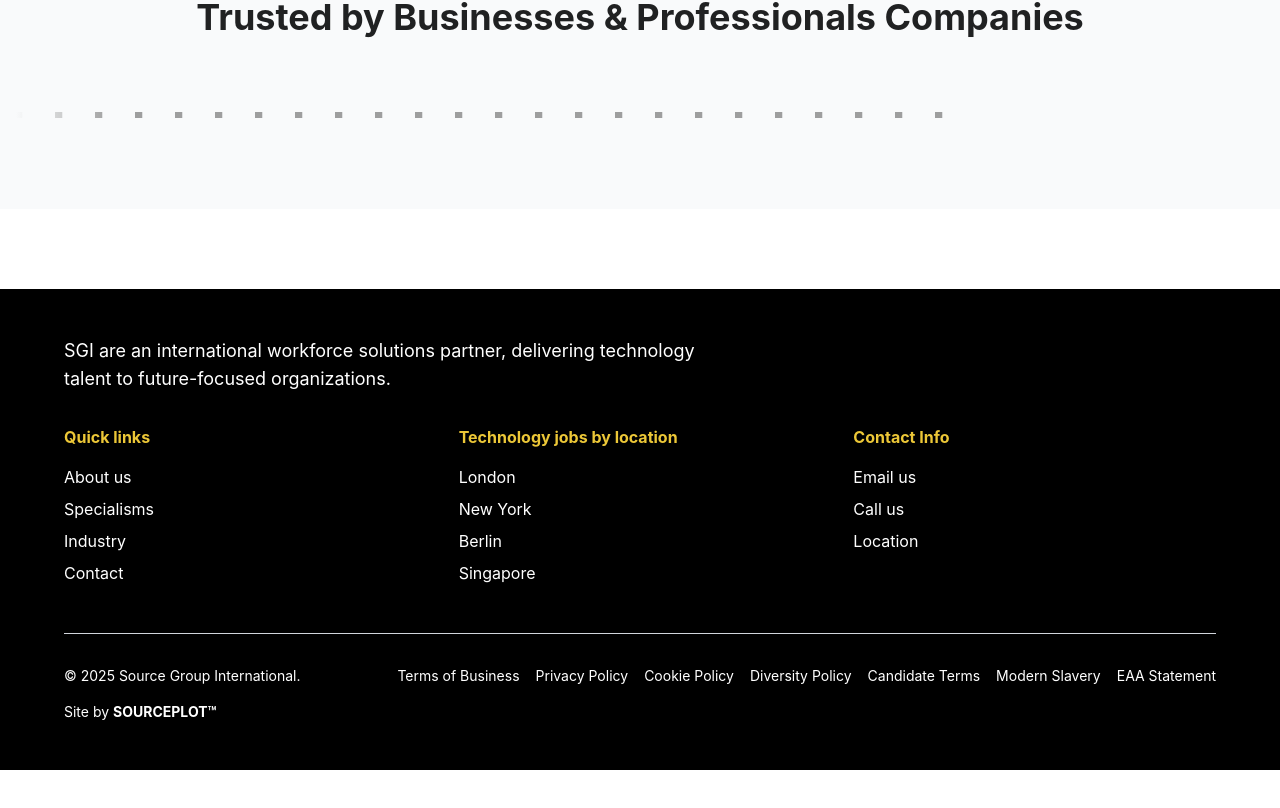
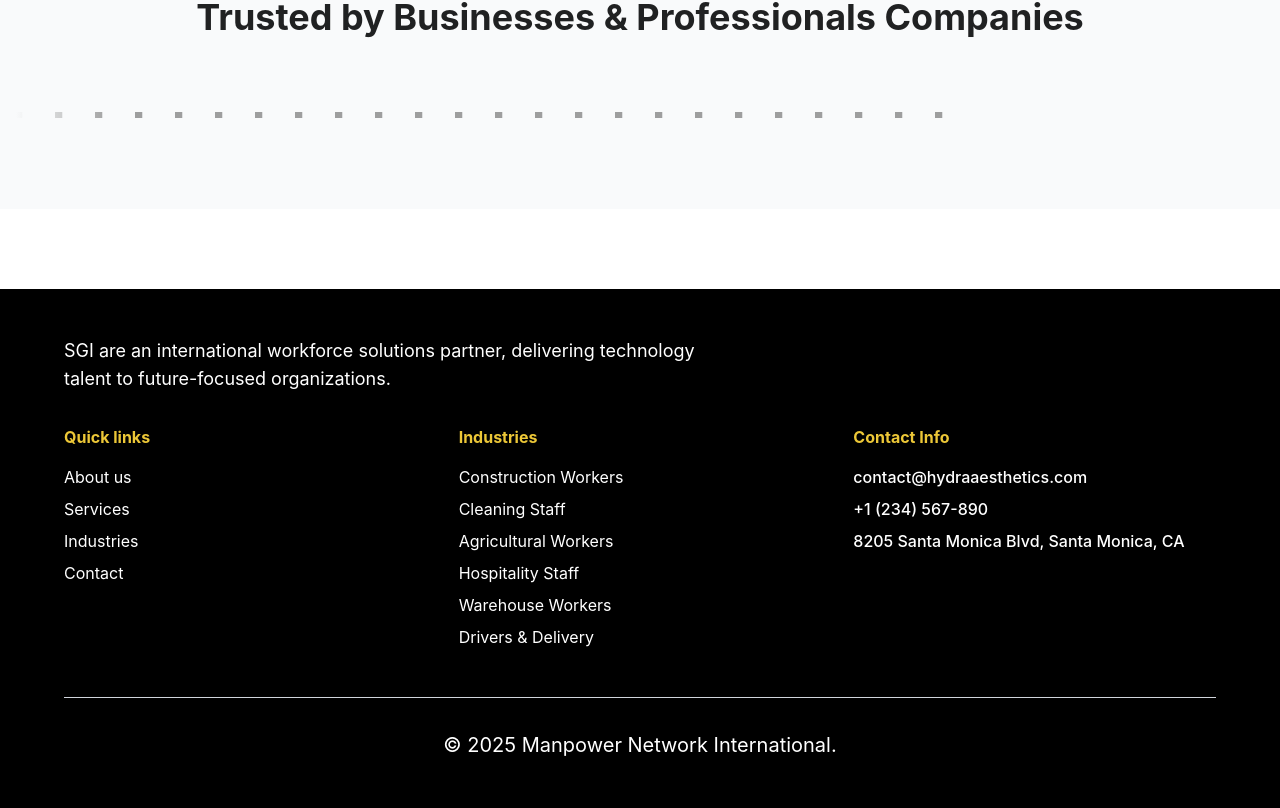
Before and after one commit to jihansofts/Manpower-Network, a Next.js app: page /about in a window 1280 px wide. Shown: the part 3810-4618 px from the top of the page. Before the commit the page ends 4580 px from the top, so only its background shows below. Built offline with nearby package versions, Linux system fonts and the light colour scheme; grey boxes are pictures that could not be loaded.

Commit message:
update footer menu

```diff
--- a/src/common/Footer.tsx
+++ b/src/common/Footer.tsx
@@ -1,5 +1,6 @@
 import React from "react";
 import Link from "next/link";
+import { Industries } from "@/lib/data";
 
 export default function Footer() {
   return (
@@ -18,29 +19,29 @@ export default function Footer() {
             <ul className="space-y-2">
               <li>
                 <Link
-                  href="#"
-                  className="hover:text-gray-900 transition-colors">
+                  href="/about"
+                  className="hover:text-primary transition-colors">
                   About us
                 </Link>
               </li>
               <li>
                 <Link
-                  href="#"
-                  className="hover:text-gray-900 transition-colors">
-                  Specialisms
+                  href="/services"
+                  className="hover:text-primary transition-colors">
+                  Services
                 </Link>
               </li>
               <li>
                 <Link
-                  href="#"
-                  className="hover:text-gray-900 transition-colors">
-                  Industry
+                  href="/industries"
+                  className="hover:text-primary transition-colors">
+                  Industries
                 </Link>
               </li>
               <li>
                 <Link
-                  href="#"
-                  className="hover:text-gray-900 transition-colors">
+                  href="/contact"
+                  className="hover:text-primary transition-colors">
                   Contact
                 </Link>
               </li>
@@ -48,63 +49,44 @@ export default function Footer() {
           </div>
 
           <div>
-            <h3 className="font-bold text-primary mb-4">
-              Technology jobs by location
-            </h3>
+            <h3 className="font-bold text-primary mb-4">Industries</h3>
             <ul className="space-y-2">
-              <li>
-                <Link
-                  href="#"
-                  className="hover:text-gray-900 transition-colors">
-                  London
-                </Link>
-              </li>
-              <li>
-                <Link
-                  href="#"
-                  className="hover:text-gray-900 transition-colors">
-                  New York
-                </Link>
-              </li>
-              <li>
-                <Link
-                  href="#"
-                  className="hover:text-gray-900 transition-colors">
-                  Berlin
-                </Link>
-              </li>
-              <li>
-                <Link
-                  href="#"
-                  className="hover:text-gray-900 transition-colors">
-                  Singapore
-                </Link>
-              </li>
+              {Industries.map((industry) => (
+                <li key={industry.id}>
+                  <Link
+                    href={industry.href}
+                    className="hover:text-primary transition-colors">
+                    {industry.title}
+                  </Link>
+                </li>
+              ))}
             </ul>
           </div>
 
           <div>
             <h3 className="font-bold text-primary mb-4">Contact Info</h3>
-            <ul className="space-y-2">
+            <ul className="space-y-2 text-white font-medium">
               <li>
                 <Link
-                  href="#"
-                  className="hover:text-gray-900 transition-colors">
-                  Email us
+                  href="mailto:contact@hydraaesthetics.com"
+                  className="hover:text-primary transition-colors">
+                  contact@hydraaesthetics.com
                 </Link>
               </li>
               <li>
                 <Link
-                  href="#"
-                  className="hover:text-gray-900 transition-colors">
-                  Call us
+                  href="tel:+1234567890"
+                  className="hover:text-primary transition-colors">
+                  +1 (234) 567-890
                 </Link>
               </li>
               <li>
                 <Link
-                  href="#"
-                  className="hover:text-gray-900 transition-colors">
-                  Location
+                  href="https://maps.google.com/?q=8205+Santa+Monica+Blvd,+Santa+Monica,+CA+90046"
+                  target="_blank"
+                  rel="noopener noreferrer"
+                  className="hover:text-primary transition-colors">
+                  8205 Santa Monica Blvd, Santa Monica, CA
                 </Link>
               </li>
             </ul>
@@ -113,12 +95,14 @@ export default function Footer() {
 
         {/* Bottom section */}
         <div className="border-t border-gray-300 pt-8">
-          <div className="flex flex-col md:flex-row justify-between items-start md:items-center">
+          <div className="flex flex-col md:flex-row justify-center items-center md:items-center">
             <div className="mb-4 md:mb-0">
-              <p className="text-sm">© 2025 Source Group International.</p>
+              <p className="text-[20px]">
+                © 2025 Manpower Network International.
+              </p>
             </div>
 
-            <div className="flex flex-wrap gap-4">
+            {/* <div className="flex flex-wrap gap-4">
               <Link
                 href="#"
                 className="text-sm hover:text-gray-900 transition-colors">
@@ -154,13 +138,7 @@ export default function Footer() {
                 className="text-sm hover:text-gray-900 transition-colors">
                 EAA Statement
               </Link>
-            </div>
-          </div>
-
-          <div className="mt-4">
-            <p className="text-sm">
-              Site by <span className="font-bold">SOURCEPLOT™</span>
-            </p>
+            </div> */}
           </div>
         </div>
       </div>
--- a/src/components/Homepages/Specialisms.tsx
+++ b/src/components/Homepages/Specialisms.tsx
@@ -1,17 +1,12 @@
 import React from "react";
 import { FiArrowRight } from "react-icons/fi";
+import { Industries } from "../../lib/data";
+import Link from "next/link";
 
 const Specialisms = () => {
-  const specialisms = [
-    { name: "Hotel Manager" },
-    { name: "Receptionist" },
-    { name: "Housekeeping Staff" },
-    { name: "Restaurant Server" },
-    { name: "Chef" },
-    { name: "Factory Worker" },
-    { name: "Construction Worker" },
-    { name: "Electrician" },
-  ];
+  const specialisms = Industries;
+
+  // Define a set of gradients to use for the text
 
   const gradients = [
     "from-purple-500 via-pink-500 to-red-500",
@@ -29,7 +24,7 @@ const Specialisms = () => {
       <div className="container mx-auto px-4">
         <div className="text-center mb-12">
           <h2 className="text-4xl md:text-5xl font-bold text-white mb-4 border-b-4 border-[#44B6DA] inline-block pb-2">
-            Specialisms.
+            Industries
           </h2>
           <p className="text-lg md:text-xl text-white max-w-2xl mx-auto">
             We specialism in niche tech staffing, connecting top talent with the
@@ -39,7 +34,8 @@ const Specialisms = () => {
 
         <div className="grid grid-cols-1 sm:grid-cols-2 md:grid-cols-4 gap-6 max-w-7xl mx-auto">
           {specialisms.map((item, index) => (
-            <div
+            <Link
+              href={item.href}
               key={index}
               className="p-6 bg-white min-w-[200px] flex flex-col items-center min-h-[200px] rounded-lg hover:bg-gray-100 transition-colors duration-200 relative">
               {/* Arrow icon in top right */}
@@ -52,9 +48,9 @@ const Specialisms = () => {
                 className={`text-[25px] text-center font-extrabold bg-gradient-to-r ${
                   gradients[index % gradients.length]
                 } bg-clip-text text-transparent text-center mt-12`}>
-                {item.name}
+                {item.title}
               </h3>
-            </div>
+            </Link>
           ))}
         </div>
       </div>
--- a/src/components/Industries/IndustryDetail.tsx
+++ b/src/components/Industries/IndustryDetail.tsx
@@ -9,8 +9,11 @@ interface Props {
 export default function IndustryDetail({ industry }: Props) {
   return (
     <Layout>
-      <div className="max-w-6xl mx-auto px-4 py-16 space-y-16">
-        <h1 className="text-4xl font-bold text-center">{industry.title}</h1>
+      <section className="bg-[#201D1F] py-20">
+        <div className="max-w-6xl mx-auto px-4 py-16 space-y-16 ">
+          <h1 className="text-4xl text-white font-Inter font-bold text-center">
+            {industry.title}
+          </h1>
 
           {industry.sections.map((section, index) => (
             <div
@@ -26,12 +29,17 @@ export default function IndustryDetail({ industry }: Props) {
                 className="w-full md:w-1/2 h-auto rounded-xl shadow-lg"
               />
               <div className="w-full md:w-1/2">
-              <h2 className="text-2xl font-semibold mb-4">{section.title}</h2>
-              <p className="text-gray-700 text-lg">{section.desc}</p>
+                <h2 className="text-2xl font-Inter text-[#F8F8F8] font-semibold mb-4">
+                  {section.title}
+                </h2>
+                <p className="text-white text-[16px] font-normal">
+                  {section.desc}
+                </p>
               </div>
             </div>
           ))}
         </div>
+      </section>
     </Layout>
   );
 }
```
Lines whose indentation alone changed are shown as unchanged.
